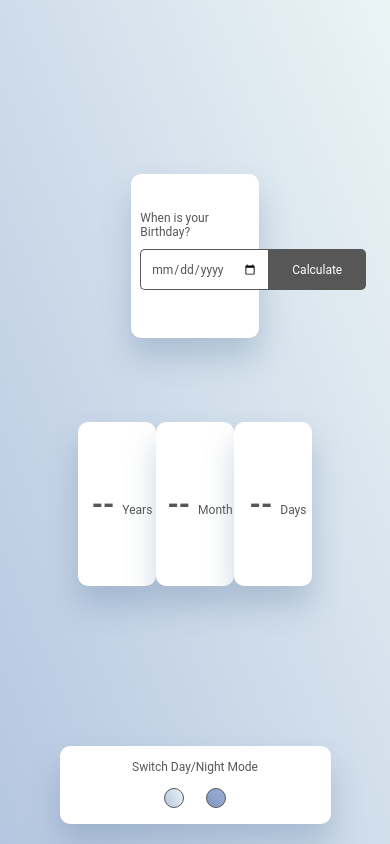
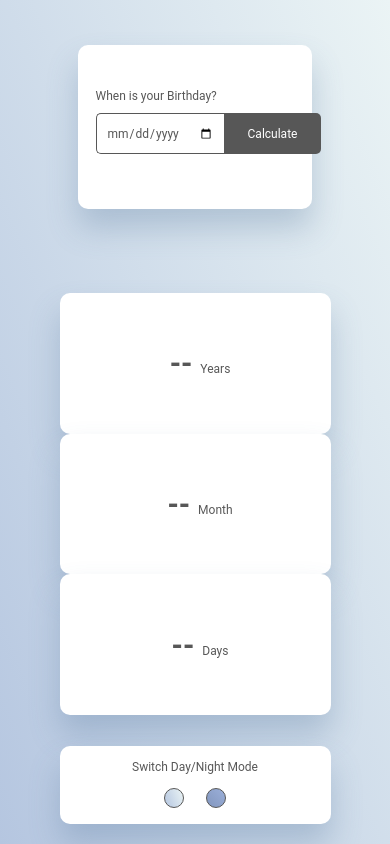
Before and after one commit to sargon17/age-calculator, a plain HTML site: page index.html in a window 390 px wide. Drawn offline with Linux system fonts and the light colour scheme.

Commit message:
adding media queries

```diff
--- a/sass/main.scss
+++ b/sass/main.scss
@@ -11,6 +11,32 @@
     font-size: 12px;
     color: #575757;
 }
+
+
+
+
+// 320px, 576px, 768px, 992px, 1200px, 1440px
+
+// For Mobile-First Design
+// @mixin screen-min($min) {
+//     @media (min-width: $min) {
+//       @content
+//     }
+//   };
+
+  // For Desktop-First Design
+  @mixin screen-max($max) {
+    @media (max-width: $max) {
+      @content
+    }
+  };
+
+  // For Hybrid Design
+//   @mixin screen-minmax($min, $max){
+//     @media (min-width: $min) and (max-width: $max - 1){
+//       @content
+//     }
+//   };
 
 
 
@@ -60,7 +86,6 @@ body{
     display: flex;
     align-items: center;
     justify-content: space-evenly;
-
 }
 
 .main-wrapper{
@@ -77,6 +102,9 @@ body{
     @include align-center();
     width: 33vw;
     max-width: 562px;
+    @include screen-max(799px){
+        width: 60vw;
+    }
 }
 .input-form>div{
     width: 85%;
@@ -103,8 +131,6 @@ input:focus{
     border: none;
 }
 
-
-
 button{
     background: $grey-color;
     color: $day-bg;
@@ -124,6 +150,10 @@ button:hover{
     display: flex;
     align-items: center;
     justify-content: space-evenly;
+    @include screen-max(799px){
+        flex-direction: column;
+        height: 50vh;
+    }
 }
 .output-tile{
     @include align-center();
```
Also changed, not shown: index.html (+9 -3 lines), dist/css/main.css, 1 other file.
